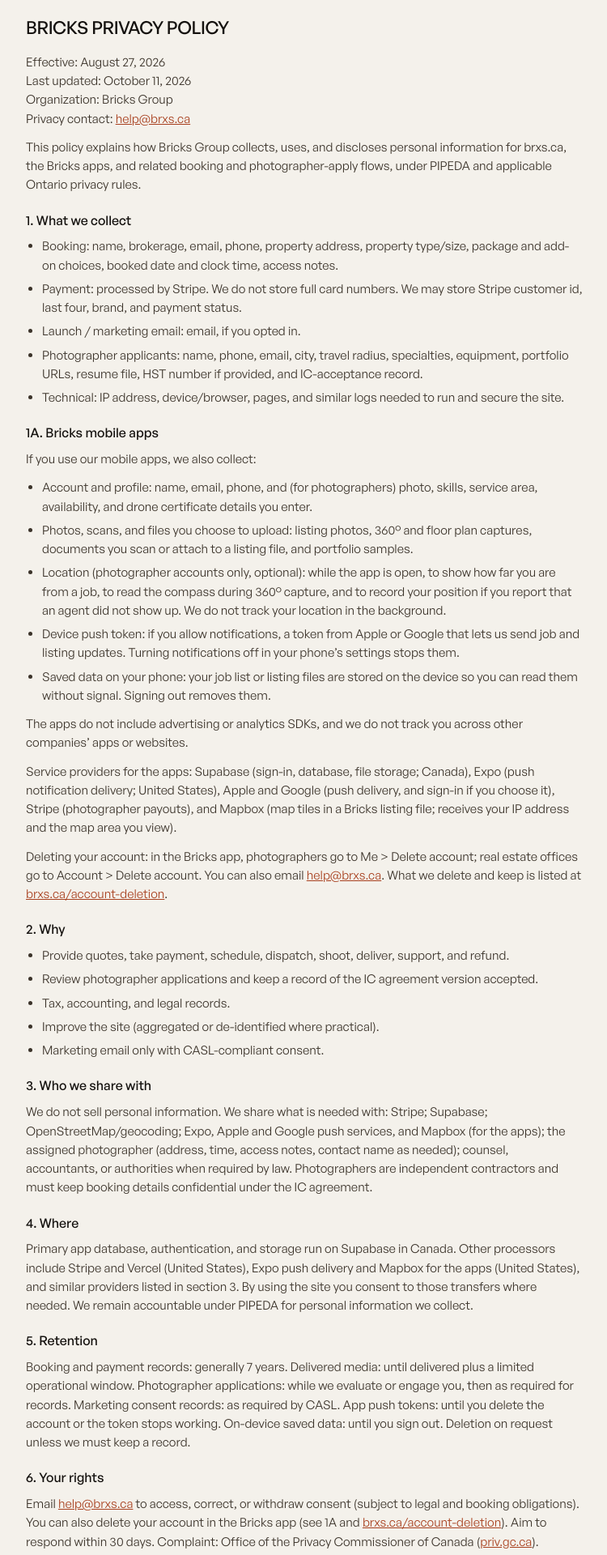
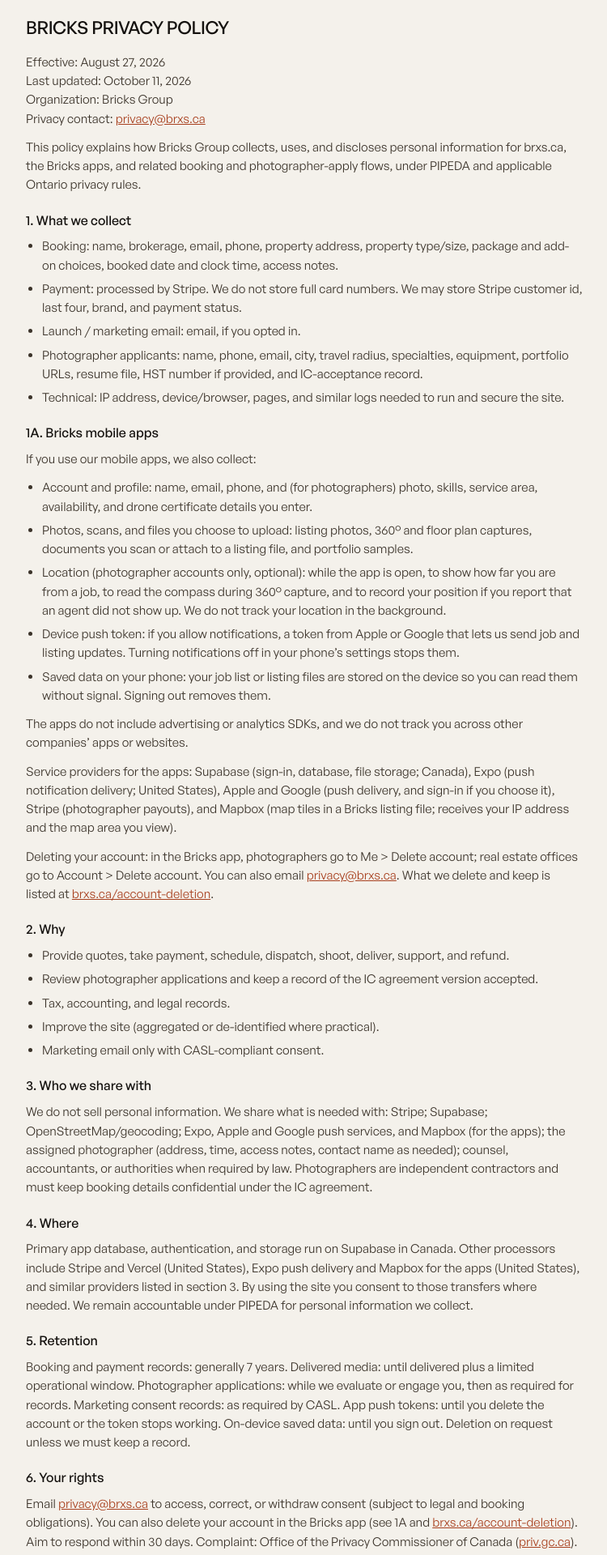
Before and after one commit to bricks-group/bricks-site, a Next.js app: page /privacy in a window 1280 px wide. Shown: the part 420-2340 px from the top of the page at 81% size, without its empty margins (264-1014 px from the left). Built offline with nearby package versions, Linux system fonts and the light colour scheme.

Commit message:
Name privacy@brxs.ca as privacy contact; hello@ for general contact

```diff
--- a/src/app/privacy/page.tsx
+++ b/src/app/privacy/page.tsx
@@ -3,11 +3,11 @@ import { legalDocCss } from '@/components/legalDocCss'
 
 export const metadata: Metadata = {
   title: 'Bricks — Privacy Policy',
-  description: 'How Bricks Group collects, uses, and discloses personal information for brxs.ca and the Bricks apps, under PIPEDA. Privacy contact: help@brxs.ca.',
+  description: 'How Bricks Group collects, uses, and discloses personal information for brxs.ca and the Bricks apps, under PIPEDA. Privacy contact: privacy@brxs.ca.',
   alternates: { canonical: '/privacy' },
   openGraph: {
     title: 'Bricks — Privacy Policy',
-    description: 'How Bricks Group collects, uses, and discloses personal information for brxs.ca. Privacy contact: help@brxs.ca.',
+    description: 'How Bricks Group collects, uses, and discloses personal information for brxs.ca. Privacy contact: privacy@brxs.ca.',
   },
   twitter: {
     card: 'summary',
@@ -31,7 +31,7 @@ export default function PrivacyPage() {
       <div className="legal-body">
         <section className="block">
           <h2>BRICKS PRIVACY POLICY</h2>
-          <p>Effective: August 27, 2026<br />Last updated: October 11, 2026<br />Organization: Bricks Group<br />Privacy contact: <a href="mailto:help@brxs.ca">help@brxs.ca</a></p>
+          <p>Effective: August 27, 2026<br />Last updated: October 11, 2026<br />Organization: Bricks Group<br />Privacy contact: <a href="mailto:privacy@brxs.ca">privacy@brxs.ca</a></p>
           <p>This policy explains how Bricks Group collects, uses, and discloses personal information for brxs.ca, the Bricks apps, and related booking and photographer-apply flows, under PIPEDA and applicable Ontario privacy rules.</p>
 
           <h3>1. What we collect</h3>
@@ -54,7 +54,7 @@ export default function PrivacyPage() {
           </ul>
           <p>The apps do not include advertising or analytics SDKs, and we do not track you across other companies&rsquo; apps or websites.</p>
           <p>Service providers for the apps: Supabase (sign-in, database, file storage; Canada), Expo (push notification delivery; United States), Apple and Google (push delivery, and sign-in if you choose it), Stripe (photographer payouts), and Mapbox (map tiles in a Bricks listing file; receives your IP address and the map area you view).</p>
-          <p>Deleting your account: in the Bricks app, photographers go to Me &gt; Delete account; real estate offices go to Account &gt; Delete account. You can also email <a href="mailto:help@brxs.ca">help@brxs.ca</a>. What we delete and keep is listed at <a href="/account-deletion">brxs.ca/account-deletion</a>.</p>
+          <p>Deleting your account: in the Bricks app, photographers go to Me &gt; Delete account; real estate offices go to Account &gt; Delete account. You can also email <a href="mailto:privacy@brxs.ca">privacy@brxs.ca</a>. What we delete and keep is listed at <a href="/account-deletion">brxs.ca/account-deletion</a>.</p>
 
           <h3>2. Why</h3>
           <ul>
@@ -75,7 +75,7 @@ export default function PrivacyPage() {
           <p>Booking and payment records: generally 7 years. Delivered media: until delivered plus a limited operational window. Photographer applications: while we evaluate or engage you, then as required for records. Marketing consent records: as required by CASL. App push tokens: until you delete the account or the token stops working. On-device saved data: until you sign out. Deletion on request unless we must keep a record.</p>
 
           <h3>6. Your rights</h3>
-          <p>Email <a href="mailto:help@brxs.ca">help@brxs.ca</a> to access, correct, or withdraw consent (subject to legal and booking obligations). You can also delete your account in the Bricks app (see 1A and <a href="/account-deletion">brxs.ca/account-deletion</a>). Aim to respond within 30 days. Complaint: Office of the Privacy Commissioner of Canada (<a href="https://www.priv.gc.ca" rel="noopener noreferrer">priv.gc.ca</a>).</p>
+          <p>Email <a href="mailto:privacy@brxs.ca">privacy@brxs.ca</a> to access, correct, or withdraw consent (subject to legal and booking obligations). You can also delete your account in the Bricks app (see 1A and <a href="/account-deletion">brxs.ca/account-deletion</a>). Aim to respond within 30 days. Complaint: Office of the Privacy Commissioner of Canada (<a href="https://www.priv.gc.ca" rel="noopener noreferrer">priv.gc.ca</a>).</p>
 
           <h3>7. CASL</h3>
           <p>Commercial electronic messages only with CASL consent. Unsubscribe on marketing. Transactional booking/application messages as needed to perform the service.</p>
@@ -94,7 +94,7 @@ export default function PrivacyPage() {
       <div className="legal-body">
         <section className="block" style={{ borderTop: '1px solid var(--hair)' }}>
           <h2>Contact</h2>
-          <p><a href="mailto:help@brxs.ca">help@brxs.ca</a> · <span className="mono">343-453-4578</span></p>
+          <p><a href="mailto:hello@brxs.ca">hello@brxs.ca</a> · <span className="mono">343-453-4578</span></p>
           <p>Bricks Group · Ontario, Canada</p>
         </section>
       </div>
```
